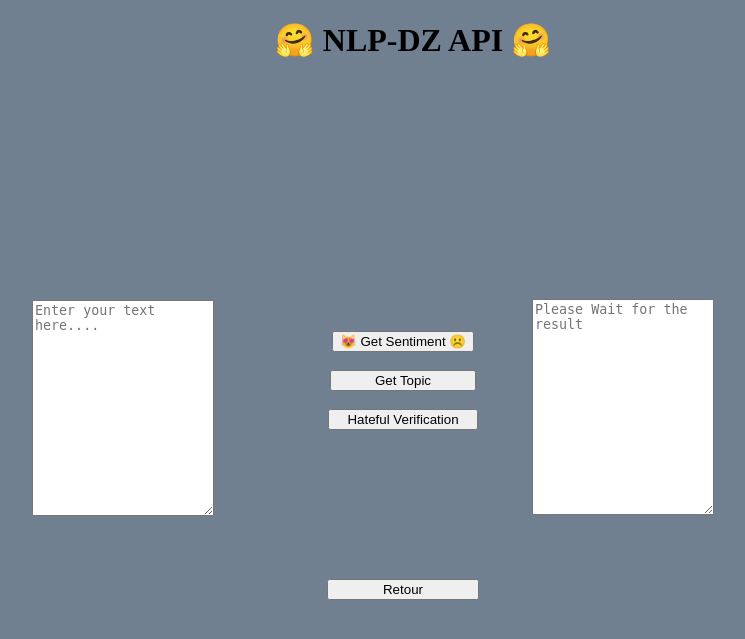
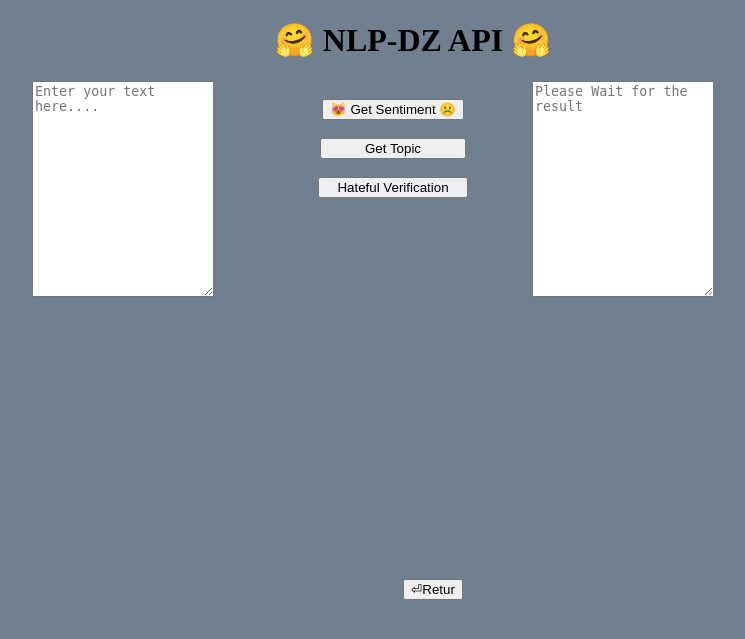
Before and after one commit to khairied/gogg, a Flask app: page /greet in a window 1280 px wide. Shown: the top 639 px of the page, without its empty margins (227-972 px from the left). Run offline with Flask 2, Linux system fonts and the light colour scheme.

Commit message:
Update sentimentoftext.html

```diff
--- a/templates/sentimentoftext.html
+++ b/templates/sentimentoftext.html
@@ -5,22 +5,19 @@
 div.relative {
   position: fixed;
   width: 50%;
-  bottom: 281px;
   left: 530px;
   border: 0px;
 }
 div.absolute {
   position: fixed;
   width: 50%;
-  bottom: 280px;
   left: 30px;
   border: 0px;
 }
 div.fixed {
   position: fixed;
   width: 50%;
-  bottom: 370px;
-  left: 310px;
+  left: 300px;
   border: 0px;
 }
 
@@ -28,7 +25,7 @@ div.sticky {
   position: fixed;
   width: 50%;
   bottom: 200px;
-  left: 310px;
+  left: 340px;
   border: 0px;
 }
 </style>
@@ -64,7 +61,7 @@ div.sticky {
 <div class="sticky">
 <form action="retoursentiment" method="post">
         <br>
-        <input type="submit" value="             Retour             " id="retoursentiment">
+        <input type="submit" value="⏎Retur" id="retoursentiment">
     </form>
 </div>
 <div class="relative">
```
